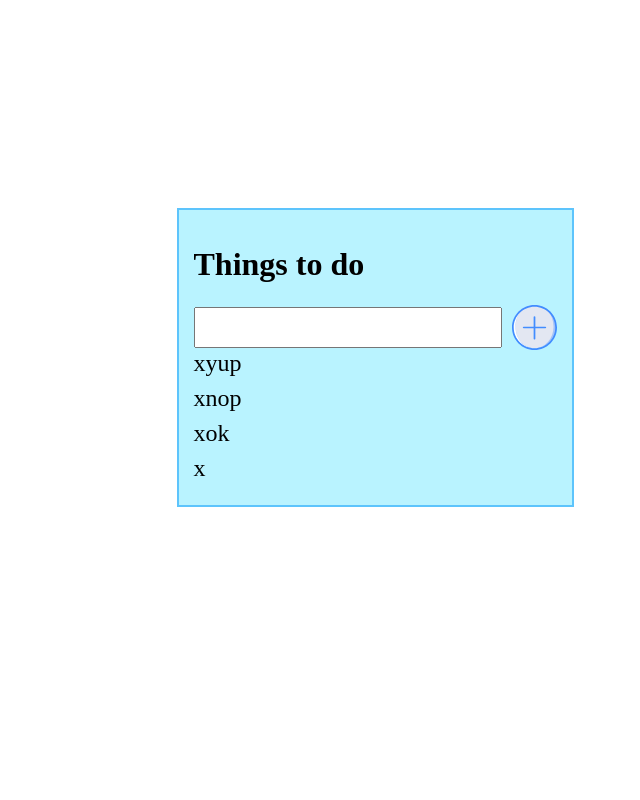
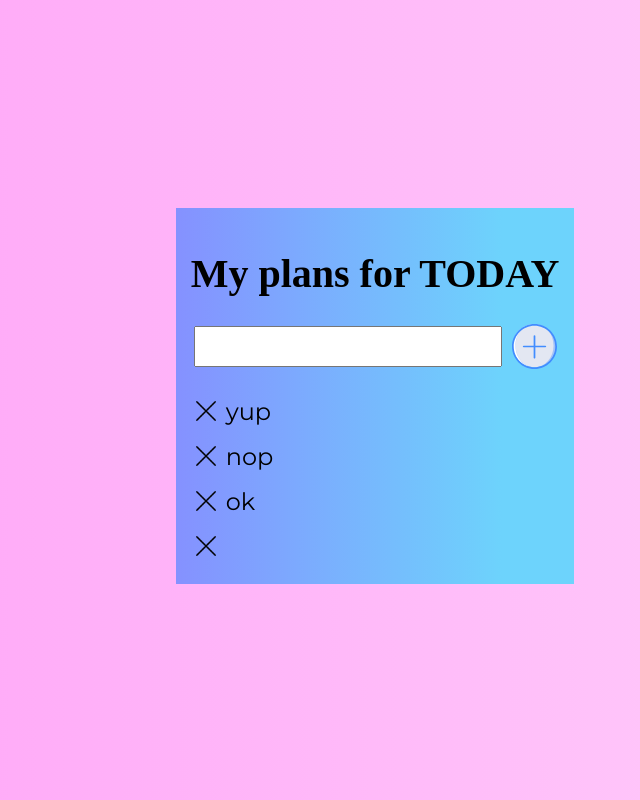
Before and after one commit to emkah4/todo-app-with-jquery, a website: page app/index.html in a window 1280 px wide. Both pictures are taken after a click on the icon 799 px from the left and 327 px from the top of the page. Shown: the whole page, without its empty margins (265-905 px from the left). Drawn offline with nearby package versions, Linux system fonts and the light colour scheme; a web font is replaced by a local one.

Commit message:
further work

```diff
--- a/app/index.html
+++ b/app/index.html
@@ -4,6 +4,8 @@
     <meta charset="UTF-8">
     <meta name="viewport" content="width=device-width, initial-scale=1.0">
     <link rel="stylesheet" href="style.css">
+    <link href="https://fonts.googleapis.com/css2?family=Montserrat:wght@400;600&display=swap" rel="stylesheet">
+    <link href="https://fonts.googleapis.com/css2?family=Chilanka&family=Permanent+Marker&display=swap" rel="stylesheet">
     <script src="https://ajax.googleapis.com/ajax/libs/jquery/3.5.1/jquery.min.js"></script>
     <title>What are your plans?</title>
 </head>
@@ -11,21 +13,24 @@
     <div class="container">
         <div class="main-block">
             <div class="content-wrapper">
-            <h1>Things to do</h1>
+            <div class="top-box">
+            <h1>My plans for TODAY</h1>
             <div class="input-container">
                 <input type="text">
                 <div class="svg-wrapper">
                     <svg enable-background="new 0 0 512 512" version="1.1" viewBox="0 0 512 512" xml:space="preserve" xmlns="http://www.w3.org/2000/svg"><circle cx="256" cy="246.15" r="246.15" fill="#A4C2F7"/><ellipse cx="256" cy="246.15" rx="216.62" ry="246.15" fill="#E3E7F2"/><path d="m39.385 246.15c0-135.95 96.982-246.15 216.62-246.15-135.95 0-246.15 110.21-246.15 246.15s110.21 246.15 246.15 246.15c-119.63 0-216.62-110.21-216.62-246.15z" fill="#fff"/><g fill="#428DFF"><path d="m256 512c-141.38 0-256-114.62-256-256s114.62-256 256-256 256 114.62 256 256c-0.158 141.32-114.68 255.84-256 256zm0-492.31c-130.51 0-236.31 105.8-236.31 236.31s105.8 236.31 236.31 236.31 236.31-105.8 236.31-236.31c-0.15-130.45-105.86-236.16-236.31-236.31z"/><path d="m256 393.85c-2.612 1e-3 -5.116-1.036-6.963-2.883s-2.884-4.351-2.883-6.963v-246.15c0-5.438 4.408-9.846 9.846-9.846s9.846 4.408 9.846 9.846v246.15c1e-3 2.612-1.036 5.116-2.883 6.963s-4.351 2.884-6.963 2.883z"/><path d="m379.08 265.85h-246.15c-5.438 0-9.846-4.408-9.846-9.846s4.408-9.846 9.846-9.846h246.15c5.438 0 9.846 4.408 9.846 9.846s-4.408 9.846-9.846 9.846z"/></g></svg>
                 </div>
             </div>
+            </div>
                 <ul>
-                    <li><span>x</span>yup</li>
-                    <li><span>x</span>nop</li>
-                    <li><span>x</span>ok</li>
+                    <li><img src="cancel.png"></img>yup</li>
+                    <li><img src="cancel.png"></img>nop</li>
+                    <li><img src="cancel.png"></img>ok</li>
                 </ul>
         </div>
         </div>
         </div>
 </body>
 <script src="jquery/script.js"></script>
+<script src="jquery/localStorage.js"></script>
 </html>
--- /dev/null
+++ b/app/jquery/localStorage.js
@@ -0,0 +1,23 @@
+let memory = [];
+
+$("svg").on("click", function(){
+    var text = $("input").value;
+    if (text) {
+        storageAdd(text);
+    }
+})
+
+function storageAdd(text) {
+    memory.push(text);
+    localStorage.setItem("elements", memory);
+}
+
+if (localStorage.getItem('elements')) {
+	memory = localStorage.getItem('elements').split(',');
+}
+
+if (memory.length) {
+	for (let i = 0; i < memory.length; i++) {
+        let text = memory[i];
+	}
+}
--- a/app/jquery/script.js
+++ b/app/jquery/script.js
@@ -2,7 +2,7 @@ $("ul").on("click", "li", function(){
     $(this).toggleClass("completed");
 });
 
-$("ul").on("click", "span", function(event){
+$("ul").on("click", "img", function(event){
     $(this).parent().fadeOut(500, function(){
         $(this).remove();
     });
@@ -12,13 +12,15 @@ $("ul").on("click", "span", function(event){
 $("svg").on("click", function(){
     var todoText = $("input[type='text']").val();
     $("input[type='text']").val("");
-    $("ul").append("<li><span>x</span>" + todoText + "</li>")
+    $("ul").append("<li><img></img>" + todoText + "</li>")
+    $("img").attr("src", "cancel.png")
 })
 
 $("input[type='text']").keypress(function(event){
     if (event.which === 13) {
         var todoText = $(this).val();
         $(this).val("");
-        $("ul").append("<li><span>x</span>" + todoText + "</li>")
+        $("ul").append("<li><img></img>" + todoText + "</li>");
+        $("img").attr("src", "cancel.png")
     }
 })
--- a/app/style.css
+++ b/app/style.css
@@ -1,3 +1,15 @@
+body {
+    font-family: montserrat;
+    background: rgb(255,163,247);
+    background: linear-gradient(90deg, rgba(255,163,247,1) 0%, rgba(255,201,250,1) 82%);
+}
+
+h1 {
+    font-family: chilanka;
+    font-size: 40px;
+    text-align: center;
+}
+
 .container {
     display: flex;
     justify-content: center;
@@ -8,6 +20,7 @@
     display: flex;
     justify-content: center;
     align-items: center;
+    margin-bottom: 20px;
 }
 
 .content-wrapper {
@@ -21,15 +34,23 @@ ul {
 }
 
 li {
+    display: flex;
+    align-items: center;
     height: 35px;
     font-size: 24px;
+    padding: 5px;
+}
+
+li img {
+    height: 20px;
+    margin-right: 10px;
 }
 
 .main-block {
-    background-color: #b9f3ff;
+    background: rgb(133,145,255);
+    background: linear-gradient(90deg, rgba(133,145,255,1) 0%, rgba(109,211,252,1) 82%);
     margin: auto;
     margin-top: 200px;
-    border: 2px solid #5dc4fc;
 }
 
 input {
```
Also changed, not shown: app/cancel.png (added).
